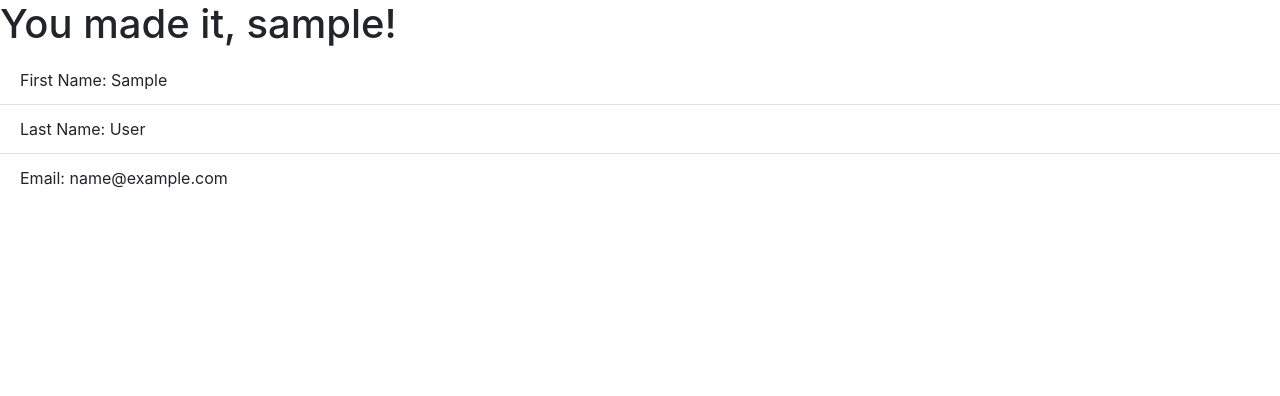
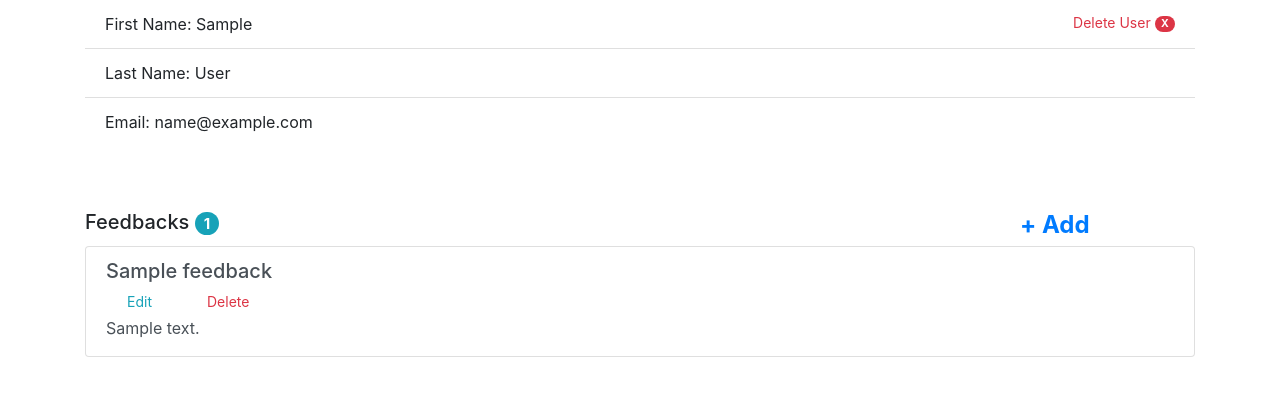
Before and after one commit to JchanCode/Flask_Feedback_Exercise, a Flask app: template templates/secret.html in a window 1280 px wide. Shown: the top 396 px of the page. Run offline with Flask 2, Linux system fonts and the light colour scheme; the template is opened without the code that fills it: values that come from a table or form of the project are taken from there, others are empty; the visitor is signed in with stand-in values (Sample User, id 1); tables that the repository leaves empty hold one stand-in row (values such as "Sample post"); some libraries are stand-ins or nearby versions.

Commit message:
Part8 Users/Feedback Routes

```diff
--- a/templates/secret.html
+++ b/templates/secret.html
@@ -4,12 +4,53 @@
 
 
 {% block content %}
-<h1>You made it, {{user.username}}!</h1>
 
-<ul class="list-group list-group-flush">
-    <li class="list-group-item">First Name: {{user.first_name}} </li>
-    <li class="list-group-item">Last Name: {{user.last_name}}</li>
-    <li class="list-group-item">Email: {{user.email}}</li>
-</ul>
+<div class="container">
+    <ul class="list-group list-group-flush">
+            <li class="list-group-item">First Name: {{user.first_name}}
+            {% if session["username"] == user.username %}
+                <form action='/users/{{user.username}}/delete' style="display:inline" method="POST">
+                    <button type="submit" class="btn btn-outline-danger btn-sm float-right border-0 m-0 p-0">Delete User <span class="badge badge-pill badge-danger">X</span></button>
+                </form>
+            {% endif %}
+            </li>
+            <li class="list-group-item">Last Name: {{user.last_name}}</li>
+            <li class="list-group-item">Email: {{user.email}}</li>
+    </ul>
+</div>
+
+<br>
+
+
+
+<br>
+
+<div class="container">
+<!-- Feedback header / Add Link -->
+    <div class="row">
+        <h5 class="col mt-3" >Feedbacks <span class="badge badge-pill badge-info display-4">{{feedbacks|count}}</span></h5>
+    {% if session["username"] == user.username %}
+        <a style="font-size: 2rem;" class="col-2 p-0 m-0 mt-1" href="/users/{{user.username}}/feedback/add"><span  class="badge p-0 m-0">+ Add</span></a>
+    {% endif %}
+    </div>
+<!-- Feedback's title/content container -->
+    <div class="list-group">
+    {% for feedback in feedbacks %}
+        <div class="list-group-item list-group-item-action flex-column align-items-start">
+            <div class="d-flex w-100 justify-content-between row">
+                <h5 class="col-12 mb-1">{{feedback.title}}</h5>
+            {% if session["username"] == user.username %}
+                <a class="col-1 btn btn-outline-info btn-sm border-0 ml-1" href="/feedback/{{feedback.id}}/update">Edit</a>
+                <form class="col-1" action='/feedback/{{feedback.id}}/delete'  method="POST">
+                    <button type="submit" class="btn btn-outline-danger btn-sm border-0 ">Delete</button>
+                </form>
+                <div class="col"></div>
+            {% endif %}
+            </div>
+            <p class="mb-1">{{feedback.content}}</p>
+        </div>
+    {% endfor %}
+    </div>
+</div>
 
 {% endblock %}
```
Also changed, not shown: templates/feedback_add.html (added, +28 -0 lines), templates/feedback_edit.html (added, +35 -0 lines).
